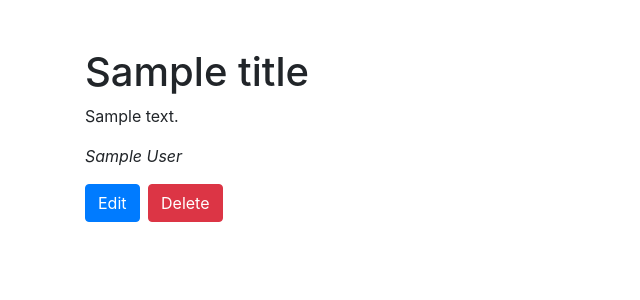
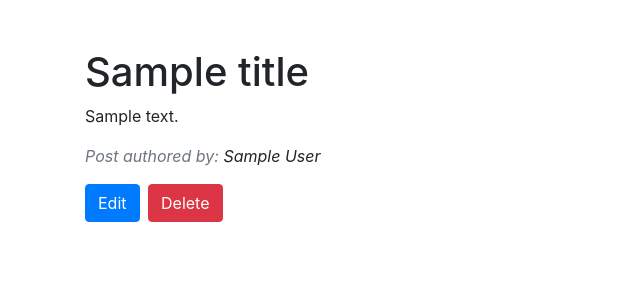
Before and after one commit to spokenbird/flask-alchemy-blogly, a Python web app: template templates/post-detail.html in a window 1280 px wide. Shown: the top 300 px of the page, without its empty margins (0-640 px from the left). Run offline with Jinja, Linux system fonts and the light colour scheme; the template is opened without the code that fills it: most values are stand-ins (such as "Sample title", 1, 10 or a date in 2020); some libraries are stand-ins or nearby versions.

Commit message:
Finalized routes for post, and template for post-details

```diff
--- a/app.py
+++ b/app.py
@@ -199,3 +199,7 @@ def edit_post(post_id):
         return render_template('edit-post.html', post_id=post_id,
                                                  title=post.title,                    content=post.content,
                                                  user_id=post.user.id)
+
+@app.route('post/<int:post_id>/delete')
+def delete_post():
+    """
--- a/templates/post-detail.html
+++ b/templates/post-detail.html
@@ -3,7 +3,7 @@
 
   <h1>{{ title }}</h1>
   <p>{{ content }}</p>
-  <p><i>{{ first_name }} {{ last_name }}</i></p>
+  <p><i><span class="text-muted">Post authored by:</span> {{ first_name }} {{ last_name }}</i></p>
   <a href="/posts/{{ post_id }}/edit" class="btn btn-primary mr-1">Edit</a>
   <a href="/posts/{{ post_id }}/delete" class="btn btn-danger">Delete</a>
 
```
